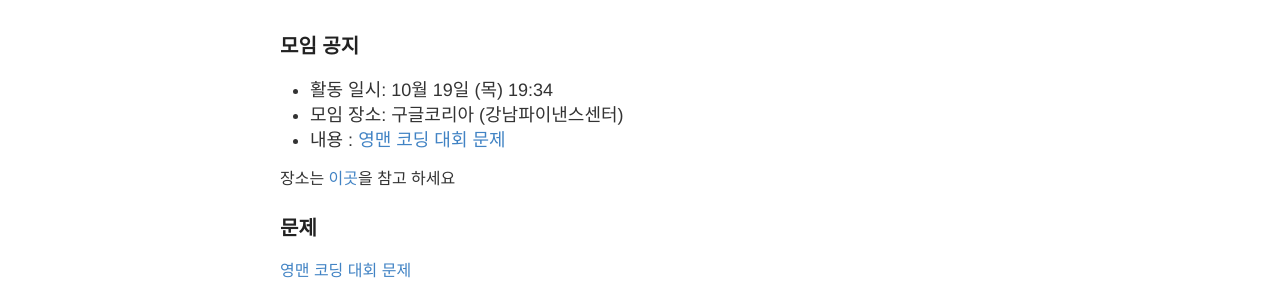
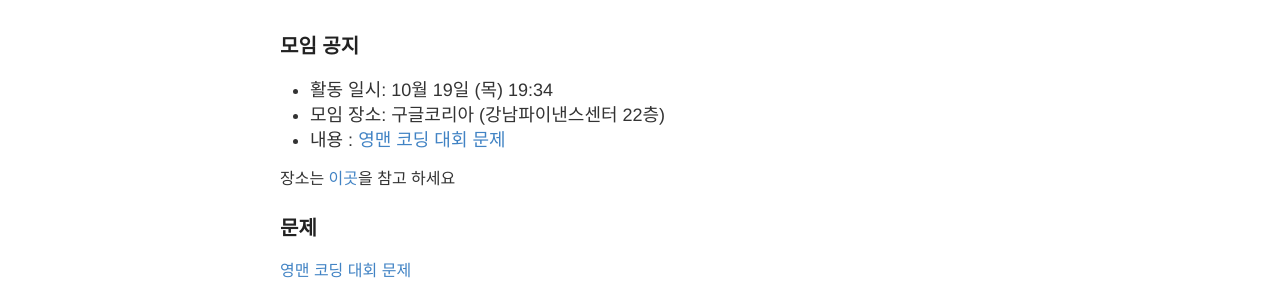
Before and after one commit to seirion/aaa, a Jekyll site: the page built from _posts/2018-12-04-meeting-083.md, in a window 1280 px wide. Shown: the part 174-470 px from the top of the page. Built offline with Jekyll 4.4.1, drawn with Linux system fonts in a browser that asks for light colours; comment, search, counter and statistics services are not loaded.

Commit message:
Update 2018-12-04-meeting-083.md

```diff
--- a/_posts/2018-12-04-meeting-083.md
+++ b/_posts/2018-12-04-meeting-083.md
@@ -8,7 +8,7 @@ date:   2018-11-23 00:00:00
 ### 모임 공지
 
 - 활동 일시: 10월 19일 (목) 19:34
-- 모임 장소: 구글코리아 (강남파이낸스센터)
+- 모임 장소: 구글코리아 (강남파이낸스센터 22층)
 - 내용 : [영맨 코딩 대회 문제](https://www.hackerrank.com/hello-my-friends)
 
 장소는 [이곳](https://place.map.daum.net/11584927)을 참고 하세요
```
